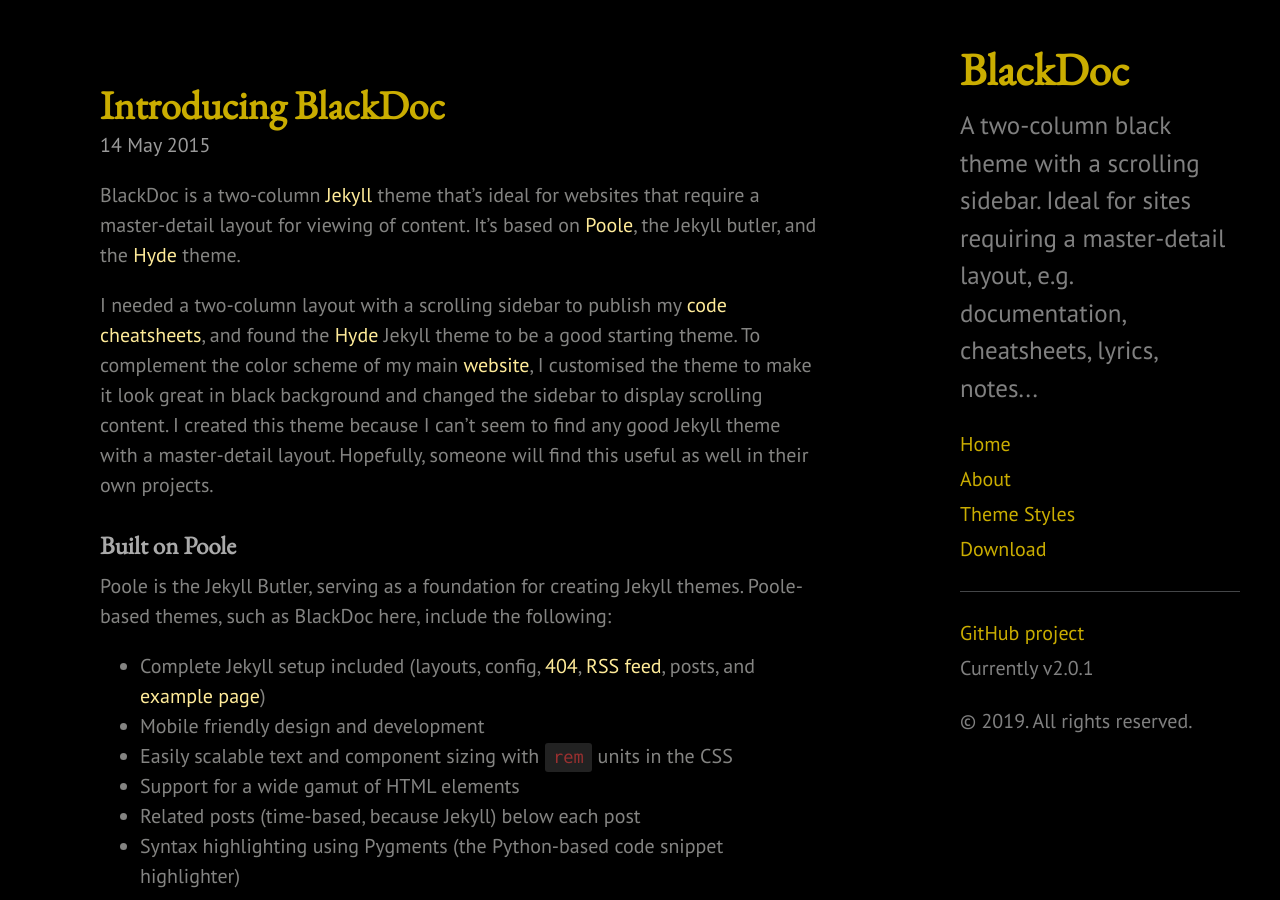
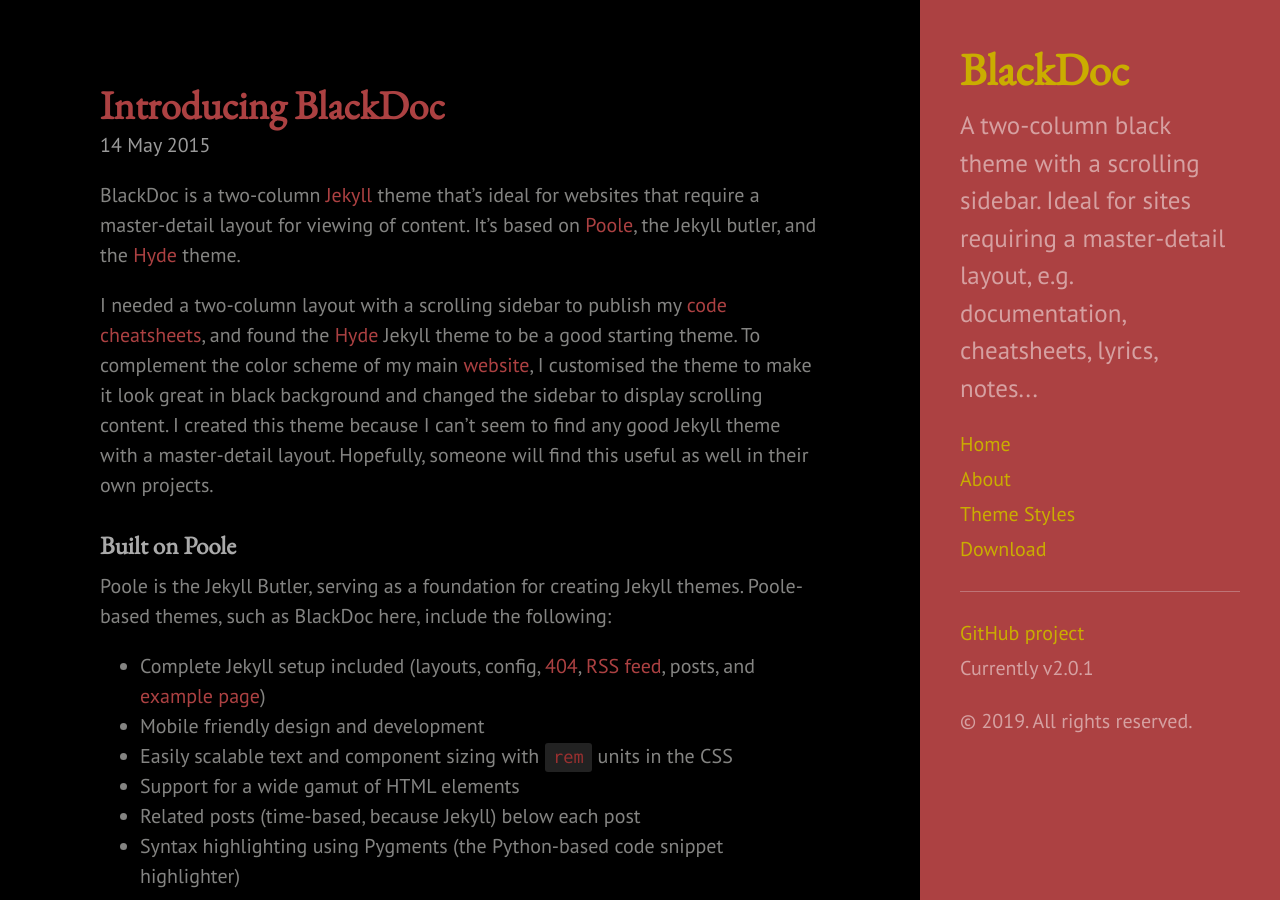
Before and after one commit to timm/Research, a Jekyll site: the page built from docs/index.html, in a window 1280 px wide and 900 px high. Built offline with Jekyll 4.4.1, drawn with Linux system fonts in a browser that asks for light colours; the list of posts is cut into pages by our own code.

Commit message:
Update default.html

```diff
--- a/docs/_layouts/default.html
+++ b/docs/_layouts/default.html
@@ -3,7 +3,7 @@
 
   {% include head.html %}
 
-  <body class="layout-reverse">
+  <body class="layout-reverse theme-base-08">
 
     {% include sidebar.html %}
 
```
